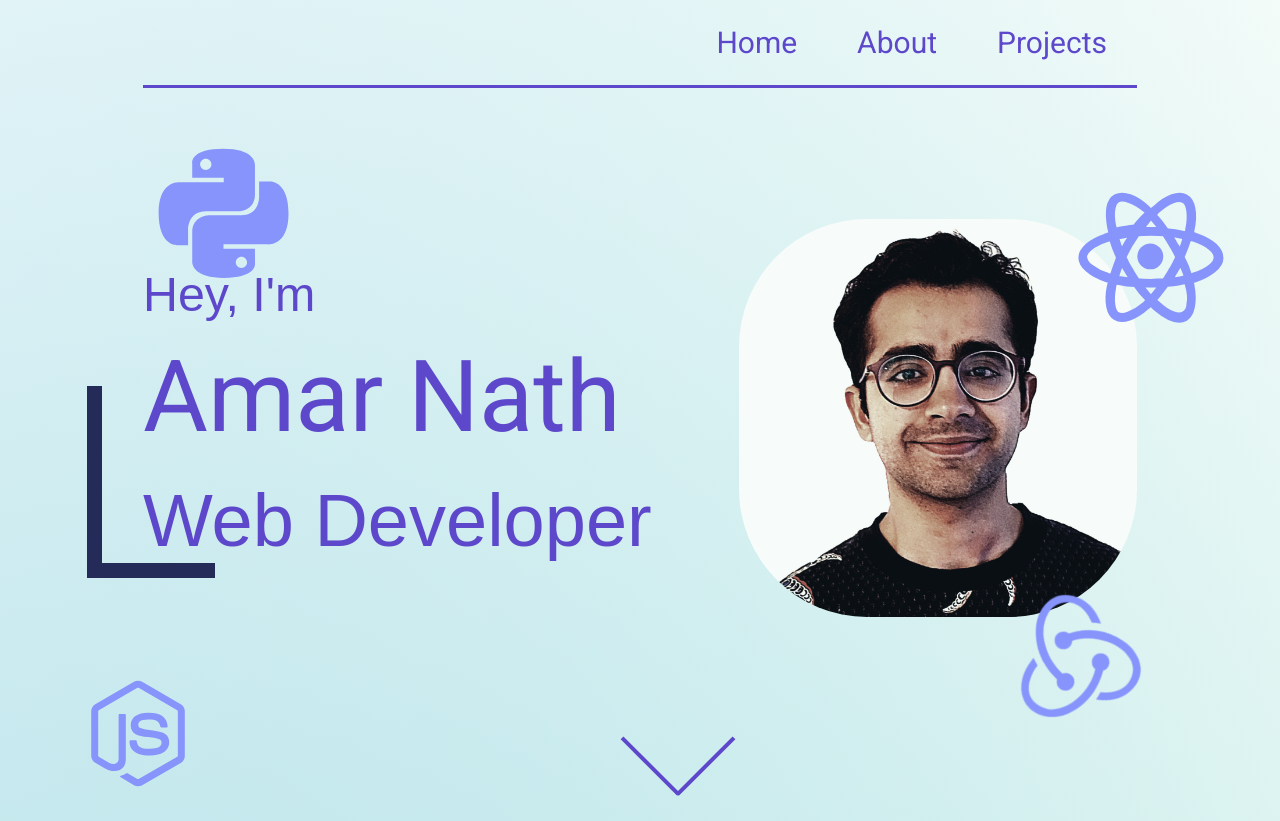
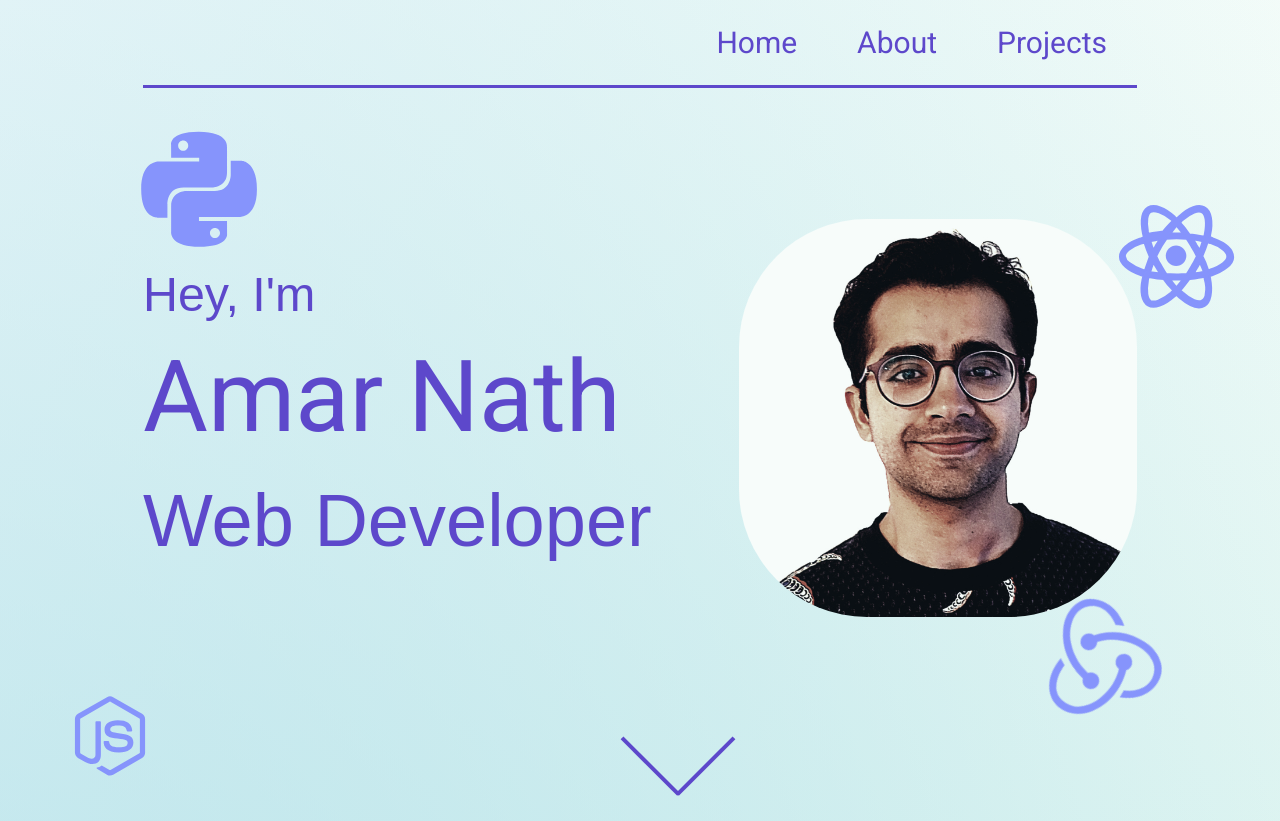
Before and after one commit to a3nath/portfolioweb, a website: page index.html in a window 1280 px wide. Shown: the top 821 px of the page. Drawn offline with nearby package versions, Linux system fonts and the light colour scheme; a web font is replaced by a local one.

Commit message:
rem intro after spacing

```diff
--- a/styles/styles.css
+++ b/styles/styles.css
@@ -122,26 +122,15 @@ i {
 
 }
 
-.intro-box::after {
-	content: "";
-	height: calc(15vw);
-	width: calc(10vw);
-	display: block;
-	position: absolute;
-	bottom: 45%;
-	left: -4%;
-	z-index: -1;
-}
-
 .svg-img{
     position: absolute;
-    width: 200px;
+    width: 150px;
     height: 150px;
 }
 
 
 .img-python{
-    top: 5%;
+    top: 2%;
     left: 0%;
 
 }
@@ -299,6 +288,7 @@ section{
 .social-links i:hover{
     color: #fff;
     background-color: #5d48cb;
+    border-radius: 5px;
 }
 
 /* projects */
@@ -396,12 +386,12 @@ section{
 .contact-container {
     display: flex;
     align-items: center;
-    justify-content: flex-end;
+    justify-content: space-between;
     padding: 10px 0 15px 0;
 }
 
 .footer-links{
-    margin-left: 25%;
+    margin-left: 10%;
 }
 
 .project-links li{
@@ -416,6 +406,7 @@ section{
     color:  #fff;
     background-color: #5d48cb;;
     border: solid #5d48cb;;
+    border-radius: 5px;
 }
 
 .live-link{
@@ -537,9 +528,17 @@ section{
     margin: 0 2px;
 }
 
+@media screen and (max-width: 2000px){
+    .img-node{
+        left: -10%;
+    }
+}
 
-
-
+@media screen and (max-width: 1287px){
+    .project{
+        flex-wrap: nowrap
+    }
+}
 
 @media screen and (max-width: 750px){
     .menu-big{
@@ -733,15 +732,3 @@ section{
         display: none;
     }
 }
-
-@media screen and (max-width: 2000px){
-    .img-node{
-        left: -10%;
-    }
-}
-
-@media screen and (max-width: 1287px){
-    .project{
-        flex-wrap: nowrap
-    }
-}
```
Also changed, not shown: 2 other files.
